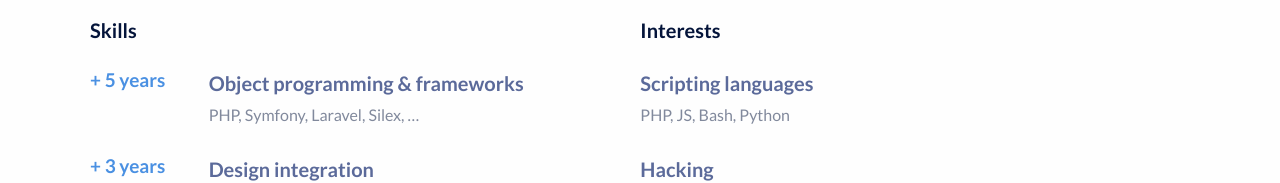
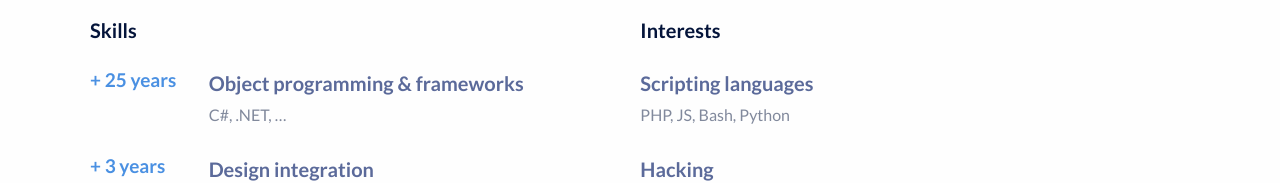
Before and after one commit to grellag/grellag.github.io, a plain HTML site: page index.html in a window 1280 px wide. Shown: the part 374-557 px from the top of the page. Drawn offline with Linux system fonts and the light colour scheme.

Commit message:
commit on 'grellag.github.io/main'

```diff
--- a/index.html
+++ b/index.html
@@ -25,10 +25,10 @@ for startups and large companies</h2>
 			<h2 class="section-title">Skills</h2>
 
 			<div class="list-card">
-				<span class="exp">+ 5 years</span>
+				<span class="exp">+ 25 years</span>
 				<div>
 					<h3>Object programming & frameworks</h3>
-					<span>PHP, Symfony, Laravel, Silex, …</span>
+					<span>C#, .NET, …</span>
 				</div>
 			</div>
 
```
